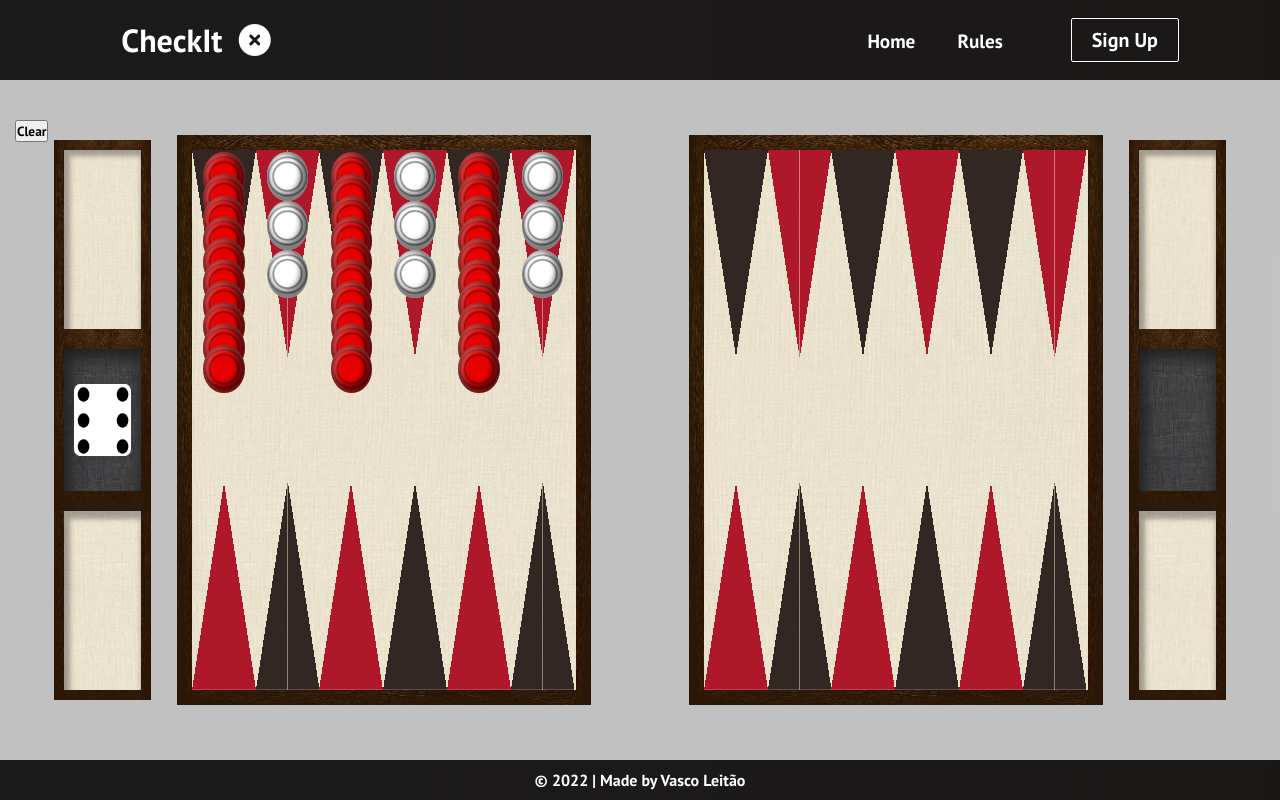
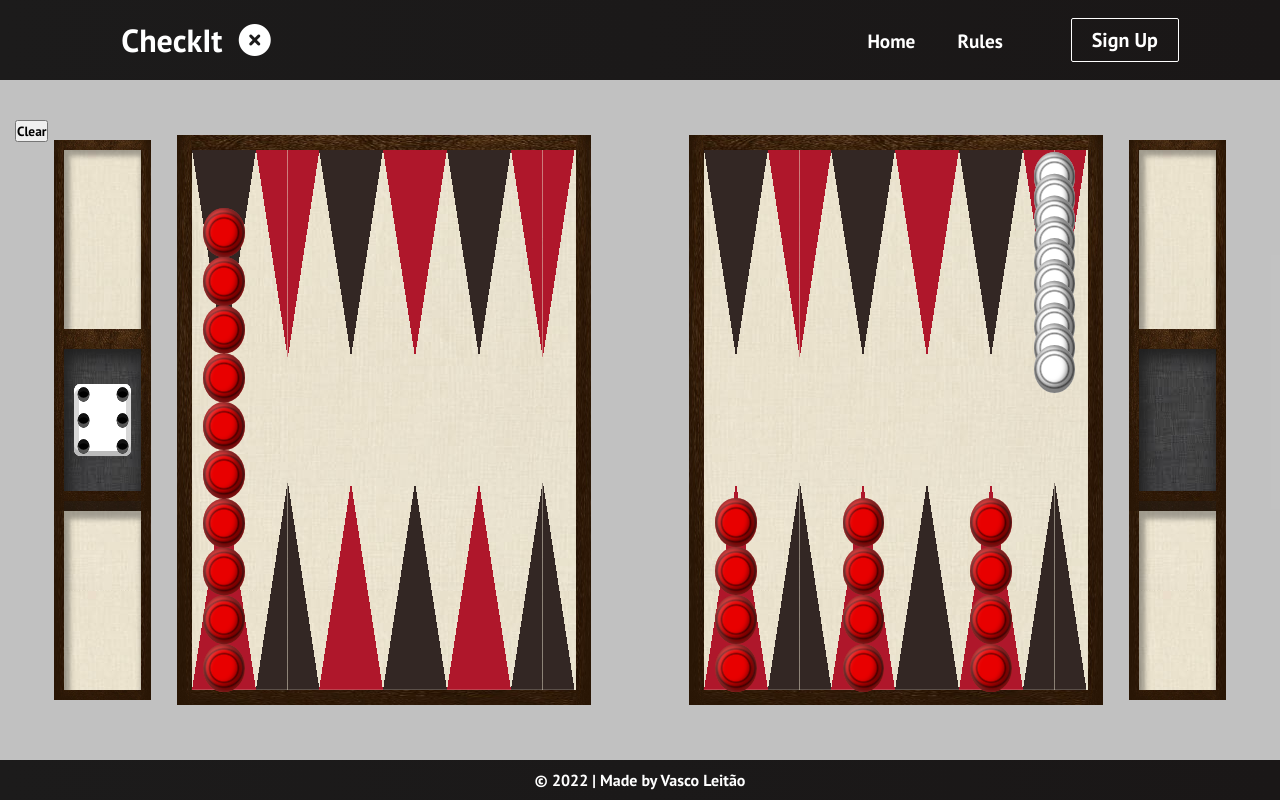
Before and after one commit to CodeCaco/CheckIt, a React (Create React App) app in the folder backgammon-webapp/: page /play in a window 1280 px wide. Built offline with nearby package versions, Linux system fonts and the light colour scheme.

Commit message:
Fix Bug in Checkers placement in region down
Fixed the bug that placed the pieces on top of the checkers column div
in region down instead of on the bottom. Had to change the use of
absulute and relative and adapt system to flex.

```diff
--- a/backgammon-webapp/src/components/board/Board.css
+++ b/backgammon-webapp/src/components/board/Board.css
@@ -78,7 +78,3 @@
     width: 10%;
     height: 75%;
 }
-
-.region-middle .btn-dice .six .dice-column .btn-dot{
-    scale: 160%;
-}
--- a/backgammon-webapp/src/components/board/Board.js
+++ b/backgammon-webapp/src/components/board/Board.js
@@ -28,7 +28,12 @@ const Board = (props) => {
                 offset = (scrollHeight - divHeight) / (columnCheckers.length - 1);
             if (columnCheckers.length > 4) {
                 for (var j = 1; j < columnCheckers.length; j++) {
-                    columnCheckers[j].style.transform = "translateY(-" + offset * j + "px)";
+                    if (checkerColumn[i].parentNode.children[0].className.includes("tri--up")){
+                      columnCheckers[j].style.transform = "translateY(+" + offset * j + "px)";
+                      columnCheckers[j].style.zIndex = columnCheckers.length + j
+                    } else {
+                      columnCheckers[j].style.transform = "translateY(-" + offset * j + "px)";
+                    }
                 }
             }
         }
@@ -63,9 +68,9 @@ const Board = (props) => {
         <div className="region-up">
             {[1, 0, 1, 0, 1, 0].map(a => {
               if (a === 1) {
-                return <Triangle orientation='tri--down'>{handleCheckers(1, 10)}</Triangle>
+                return <Triangle orientation='tri--down'></Triangle>
               } else {
-                return <Triangle color='p2-color' orientation='tri--down'>{handleCheckers(2, 3)}</Triangle>
+                return <Triangle color='p2-color' orientation='tri--down'></Triangle>
               }}
             )}
         </div>
@@ -73,10 +78,13 @@ const Board = (props) => {
               {middleLeftDice}
         </div>
         <div className="region-down">
-          {[0, 1, 0, 1, 0, 1].map(a => {
+          {[0, 1, 2, 1, 2, 1].map(a => {
               if (a === 1) {
                 return <Triangle />
               } else {
+                if (a === 0) {
+                  return <Triangle color='p2-color'>{handleCheckers(1, 10)}</Triangle>
+              }
                 return <Triangle color='p2-color'/>
               }}
           )}
@@ -84,10 +92,13 @@ const Board = (props) => {
       </div>
       <div className="board-right">
         <div className="region-up">
-          {[1, 0, 1, 0, 1, 0].map(a => {
+          {[1, 2, 1, 2, 1, 0].map(a => {
               if (a === 1) {
                 return <Triangle orientation='tri--down'/>
               } else {
+                if (a === 0) {
+                  return <Triangle color='p2-color' orientation='tri--down'>{handleCheckers(2, 10)}</Triangle>
+                }
                 return <Triangle color='p2-color' orientation='tri--down'/>
               }}
             )}
@@ -100,7 +111,7 @@ const Board = (props) => {
               if (a === 1) {
                 return <Triangle />
               } else {
-                return <Triangle color='p2-color'/>
+                return <Triangle color='p2-color'>{handleCheckers(1, 4)}</Triangle>
               }}
           )}
         </div>
--- a/backgammon-webapp/src/components/board/Triangle.css
+++ b/backgammon-webapp/src/components/board/Triangle.css
@@ -4,9 +4,18 @@
 }
 
 .checkers-column {
-    position: absolute;
-    width: 16.6%;
+    display: flex;
+    flex-direction: column;
+    width: 100%;
     height: 100%;
+}
+
+.region-down .checkers-column {
+    flex-direction: column-reverse;
+}
+
+.click {
+    cursor: pointer;
 }
 
 .tri--up {
@@ -41,3 +50,7 @@
 .p2-color{
     --color: rgb(175, 23, 43);
 }
+
+.receivable {
+    --color: rgba(0, 128, 0, 0.70);
+}
--- a/backgammon-webapp/src/components/board/Triangle.js
+++ b/backgammon-webapp/src/components/board/Triangle.js
@@ -10,11 +10,13 @@ export const Triangle = (props) => {
 
     const checkTriangleOrientation = ORIENTATION.includes(props.orientation) ? props.orientation : ORIENTATION[0]
 
+    const clickable = props.clickable === "click" ? props.clickable : ""
+
     return (
         <>
             <div className="tri-column">
                 <div className={`tri ${checkTriangleStyle} ${checkTriangleOrientation}`}></div>
-                <div className='checkers-column'>
+                <div className={`checkers-column ${clickable}`}>
                     {props.children}
                 </div>
             </div>
--- a/backgammon-webapp/src/components/board/outside/dice/Dice.css
+++ b/backgammon-webapp/src/components/board/outside/dice/Dice.css
@@ -4,6 +4,11 @@
     height: 100%;
     border-radius: 10%;
     display: flex;
+    box-shadow:
+        inset 0 5px white,
+        inset 0 -5px #bbb,
+        inset 5px 0 #d7d7d7,
+        inset -5px 0 #d7d7d7;
 }
 
 .btn-dice .clickable {
@@ -22,6 +27,7 @@
     border-radius: 50%;
     background-color:rgb(0, 0, 0);
     margin: 5px;
+    box-shadow: inset 0 3px #111, inset 0 -3px #555;
 }
 
 .one {
--- a/backgammon-webapp/src/components/pages/Play.js
+++ b/backgammon-webapp/src/components/pages/Play.js
@@ -6,6 +6,7 @@ class Play extends Component {
   state = {
     dice: [],
     player1: true,
+    start: true,
   }
 
   calculateRoll = () => {
@@ -20,11 +21,40 @@ class Play extends Component {
       }
     }
 
+    this.findMoves(dice)
     this.setState({
       dice: dice,
     })
   }
+
+  findMoves = (dice) => {
+    var columnCheckers = []
+    var triangles = [...document.getElementsByClassName("tri")]
+    var s1 = triangles.slice(0, 6).reverse()
+    var s2 = triangles.slice(12, 18).reverse()
+    var s3 = triangles.slice(6, 12)
+    var s4 = triangles.slice(18, 24)
+
+    if (this.state.player1) {
+      columnCheckers = [...document.getElementsByClassName("checker-format checker-red")];
+      triangles = s3.concat(s4, s2, s1)
+    } else {
+      columnCheckers = document.getElementsByClassName("checker-format checker-white")
+      triangles = s2.concat(s1, s3, s4)
+    }
+
+    console.log(columnCheckers)
+    // var pieceColumn = columnCheckers[columnCheckers.length - 1].parentNode
+    // const pieceTriangle = columnCheckers[columnCheckers.length - 1].parentNode.parentNode.children[0]
+    // pieceColumn.className += " click"
+    // console.log(triangles)
+    // console.log(triangles.indexOf(pieceTriangle))
+
+    // triangles[triangles.indexOf(pieceTriangle) + dice[0]].className += " receivable"
+  }
+
   clearDice = () => {
+
     this.setState({
       dice: [],
       player1: !this.state.player1
@@ -34,7 +64,7 @@ class Play extends Component {
   return (
       <>
         <div className="playground">
-          <Board player1={this.state.player1} rollDice={this.calculateRoll} dice={this.state.dice} clear={this.clearDice}/>
+          <Board state={this.state} player1={this.state.player1} rollDice={this.calculateRoll} dice={this.state.dice} clear={this.clearDice}/>
         </div>
       </>
     );
--- a/backgammon-webapp/src/components/pieces/Checkers.css
+++ b/backgammon-webapp/src/components/pieces/Checkers.css
@@ -8,6 +8,8 @@
     margin: 0px auto;
     border-radius: 50%;
     pointer-events: none;
+    flex: 0 0 20%;
+    z-index: 11;
   }
 
   .checker-red {
```
